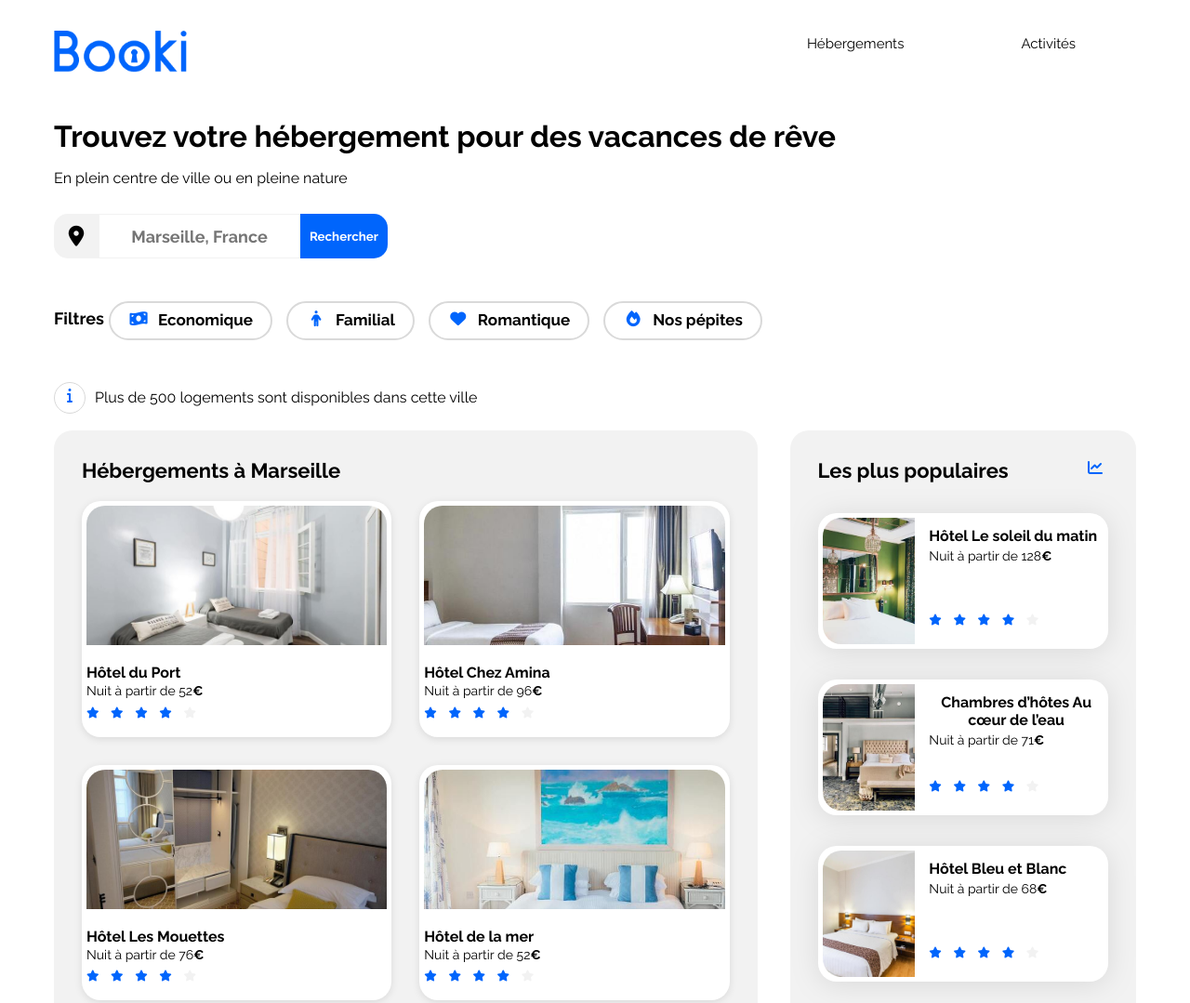
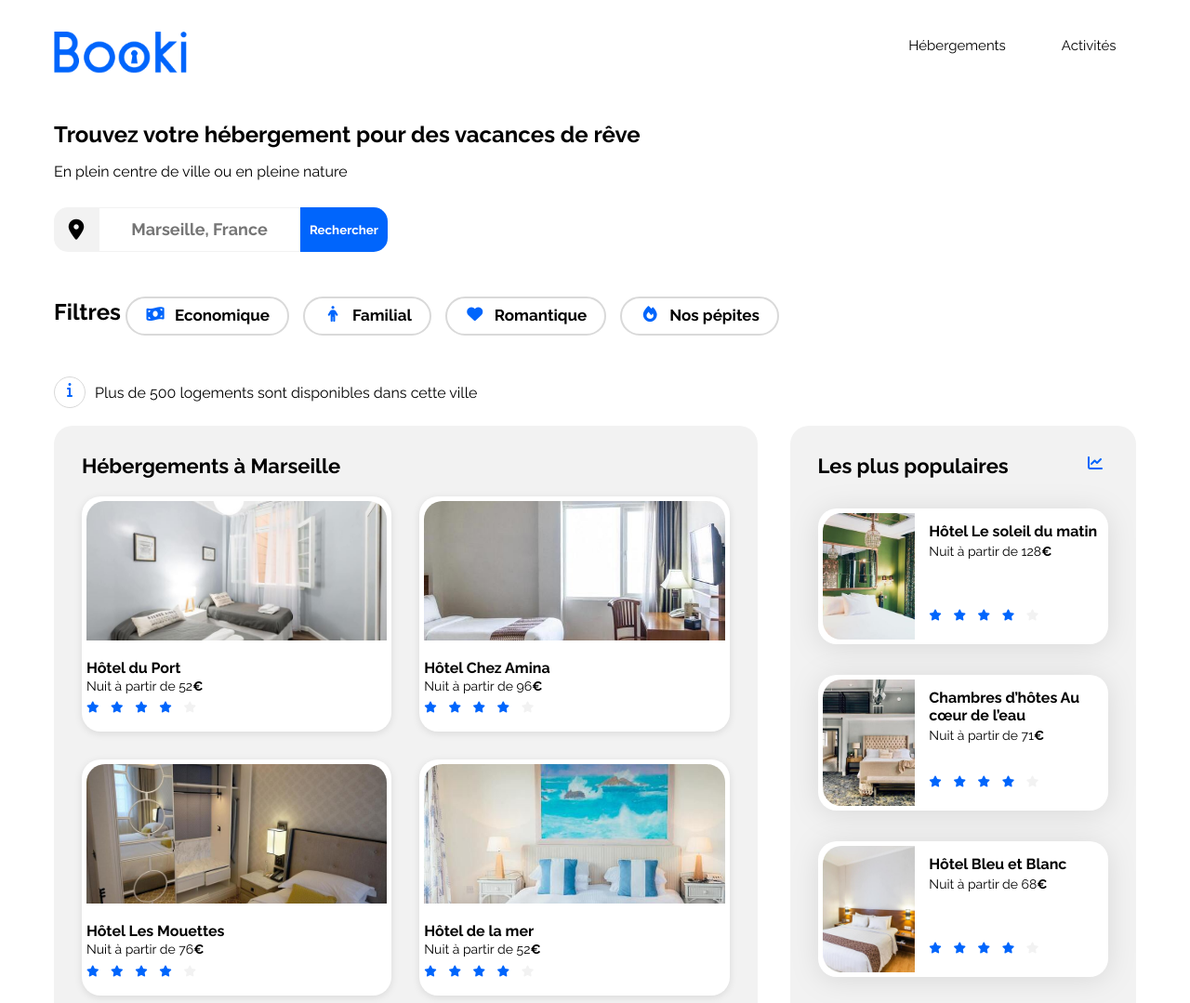
Before and after one commit to LeonorahS/booki, a plain HTML site: page index.html in a window 1280 px wide. Shown: the top 1079 px of the page at 93% size. Drawn offline with Linux system fonts and the light colour scheme.

Commit message:
html et css desktop

```diff
--- a/css/style.css
+++ b/css/style.css
@@ -13,7 +13,7 @@ body {
   display: flex;
   justify-content: center;
 }
-nav {
+.nav {
   width: 100%;
   border: 0px;
   display: flex;
@@ -31,13 +31,17 @@ nav {
   list-style: none;
 }
 .ulnav li {
-  padding: 30px;
+    padding: 30px;
+  padding-top: 30px;
+  border-top: 2px solid transparent;
+  color: #000;
+  transition: border-color 0.3s, color 0.3s;
 }
 
 .ulnav li:hover {
   border-top: 2px solid #0065fc;
   color: #0065fc;
-  padding-top: 30px;
+  /*padding-top: 30px;*/
 }
 
 #logo {
@@ -367,6 +371,8 @@ a {
 .populaires-cards .card-title {
   margin-top: 10px;
   margin-bottom: 4px;
+  display: flex;
+  text-align: start;
 }
 
 .populaires-cards .card-subtitle {
@@ -382,7 +388,9 @@ a {
 .activites {
     display: flex;
     flex-wrap: wrap;
-  margin-top: 35px;
+  margin-top: 40px;
+
+  margin-left: 30px;
 }
 
 .activites-card {
--- a/index.html
+++ b/index.html
@@ -21,11 +21,12 @@
   </head>
   <body>
     <div class="main-container">
-      <header>
-        <nav>
-          <div>
+      <header class="nav">
+        <div>
             <img id="logo" src="images/logo/Booki.png" alt="Booki" />
           </div>
+        <nav>
+
           <ul class="ulnav">
             <li><a href="#hebergements">Hébergements</a></li>
             <li><a href="#activites">Activités</a></li>
@@ -33,8 +34,8 @@
         </nav>
       </header>
       <main>
-        <div class="trouvez">
-          <h1>Trouvez votre hébergement pour des vacances de rêve</h1>
+        <section class="trouvez">
+             <h1>Trouvez votre hébergement pour des vacances de rêve</h1>
           <p class="desc">En plein centre de ville ou en pleine nature</p>
           <form class="rechercher-form" action="#">
             <label class="label-location"
@@ -44,16 +45,12 @@
             <button id="rechercher" type="submit">Rechercher</button>
             <!--button icône visible en la version mobile uniquement-->
             <button
-              id="rechercher-icone"
-              class="button-icon"
-              type="submit"
-              aria-label="Rechercher"
-            >
+              id="rechercher-icone" class="button-icon" type="submit" aria-label="Rechercher">
               <i class="fa-solid fa-magnifying-glass glass"></i>
             </button>
           </form>
           <section class="filtres">
-            <h3>Filtres</h3>
+            <h2>Filtres</h2>
             <ul class="filtres-list">
               <li>
                 <button>
@@ -77,7 +74,8 @@
             <i class="fa-solid fa-info rond-info"></i>
             <p>Plus de 500 logements sont disponibles dans cette ville</p>
           </div>
-        </div>
+        </section>
+
 
         <div class="hebergements-and-populaires">
           <section class="hebergements">
```
